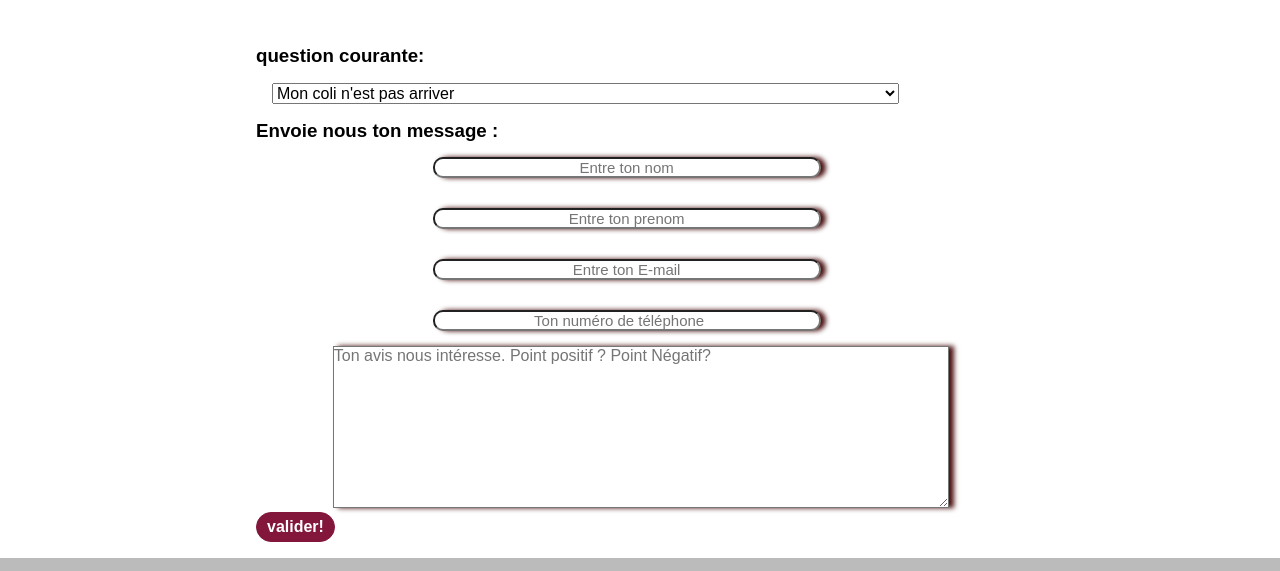
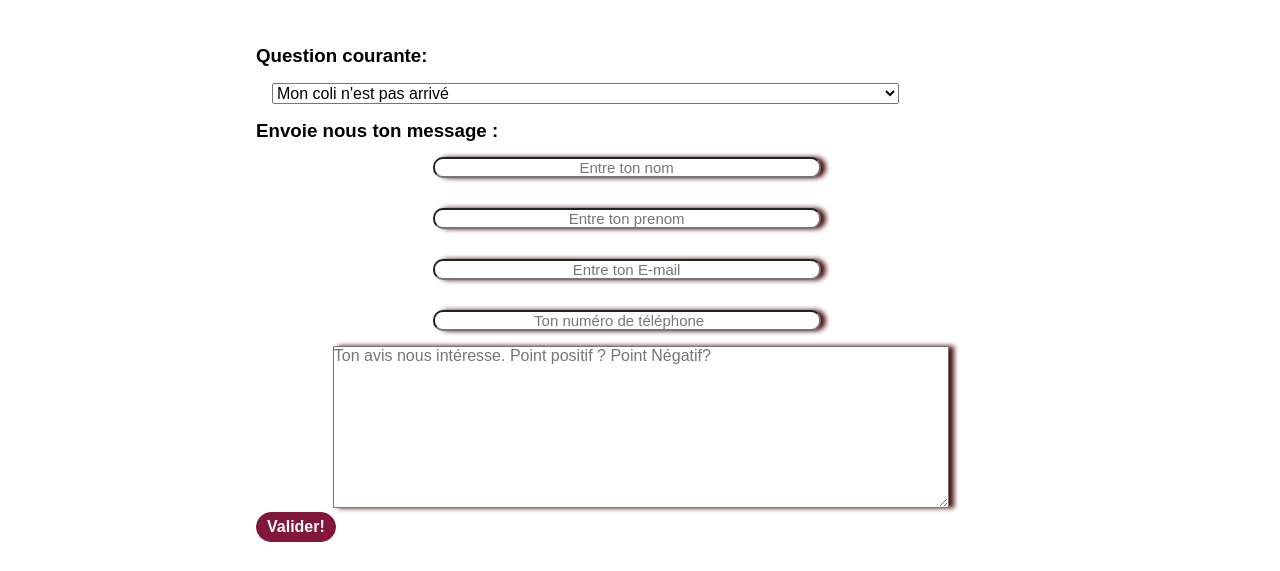
Before and after one commit to tvallet16/tvallet16.github.io, a plain HTML site: page ecommerce/sav.html in a window 1280 px wide. Shown: the part 168-739 px from the top of the page. Drawn offline with Linux system fonts and the light colour scheme.

Commit message:
final push E-commerce website

```diff
--- a/ecommerce/css/style.css
+++ b/ecommerce/css/style.css
@@ -424,6 +424,7 @@ iframe{
     width:60%;
     padding: 1em;
     border-radius: 1em;
+    margin-bottom:15em ;
 }
 
 #formSav select{
--- a/ecommerce/sav.html
+++ b/ecommerce/sav.html
@@ -46,14 +46,14 @@
     <main>
         <h1 id="titreSav">Bienvenue sur la page du service après vente de Babo SKI</h1>
         <form id="formSav" action="#" autocomplete="off">
-            <label for="questionSelect"><h3>question courante:</h3></label>
+            <label for="questionSelect"><h3>Question courante:</h3></label>
             <select name="question" id="questionSelect" >
-                <option value="question1">Mon coli n'est pas arriver</option>
+                <option value="question1">Mon coli n'est pas arrivé</option>
                 <option value="dog">Où est mon coli?</option>
-                <option value="cat">Peut on payer en plusieur fois?</option>
-                <option value="hamster">Comment ce faire remboursser?</option>
+                <option value="cat">Peut on payer en plusieurs fois?</option>
+                <option value="hamster">Comment se faire rembourser?</option>
                 <option value="parrot">Un service d'entretien du materiel existe-t-il?</option>
-                <option value="spider">Comment fonction la garrantie</option>
+                <option value="spider">Comment fonctionne la garantie</option>
                 <option value="goldfish">Comment ma vie privée et mes données personnelles en ligne sont-elles protégées ?</option>
                 <option value="spider">Comment puis-je résilier une adhésion ou un abonnement ?</option>
             </select>
@@ -86,7 +86,7 @@
                 </div>
 
                 <div class="container-contact100-form-btn">
-                    <input type="submit" value="valider!">
+                    <input type="submit" value="Valider!">
                 </div>
             </div>
         </form>
```
Also changed, not shown: ecommerce/contact.html (+2 -2 lines), voyage/index.html (+1 -1 lines).
